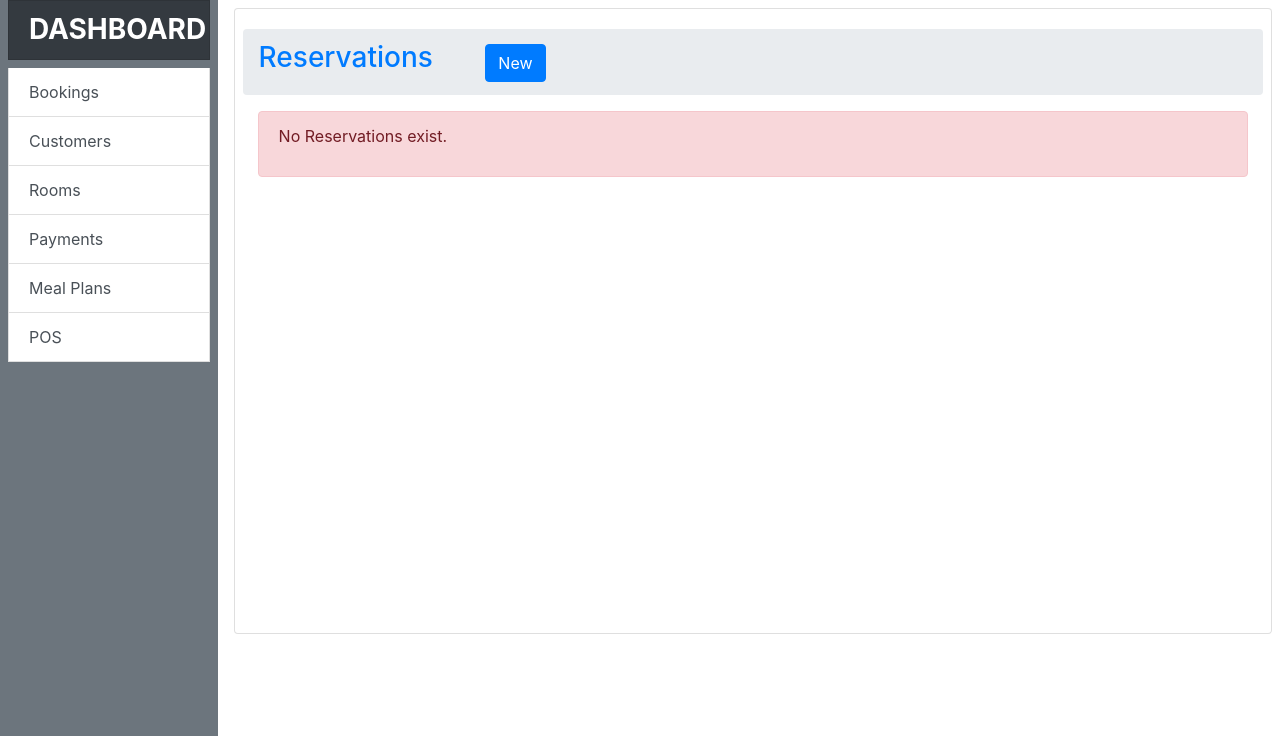
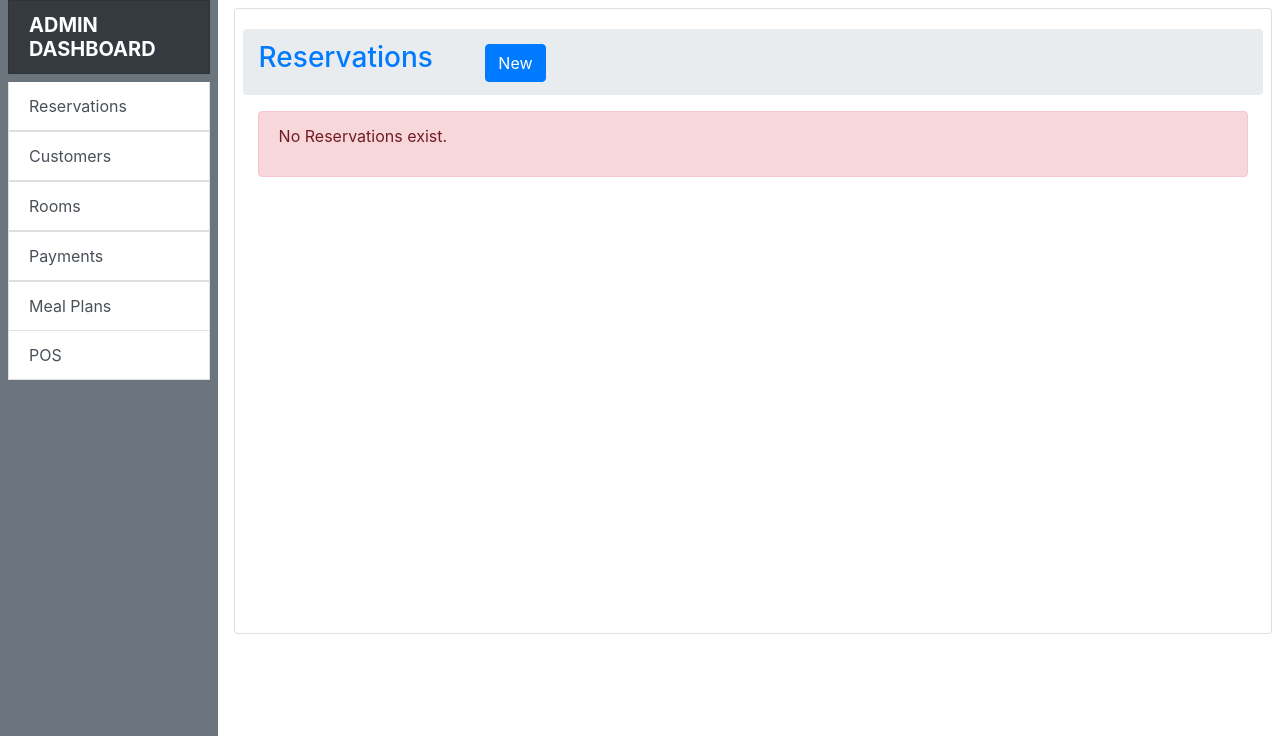
Before and after one commit to kariukirobert/tamaya-hotels, a Django app: page /staffAccount/reservations/ in a window 1280 px wide. Shown: the part 56-800 px from the top of the page. Run offline with Django 3.2, Linux system fonts and the light colour scheme; data that the repository does not hold is empty; some libraries are stand-ins or nearby versions.

Commit message:
Reservation model manager and queryset

```diff
--- a/reservations/models/customer.py
+++ b/reservations/models/customer.py
@@ -10,8 +10,8 @@ class Customer(models.Model):
 	# room = models.OneToOneField('Reservation', null=True, on_delete=models.SET_NULL, related_name='reservations')
 	# room = models.ForeignKey(Room, null=True, on_delete=models.SET_NULL, related_name='customers')
 	# nights = models.PositiveSmallIntegerField(default=1)
-	created_at = models.DateTimeField(auto_now=True)
-	updated_at = models.DateTimeField(auto_now_add=True)
+	created_at = models.DateTimeField(auto_now_add=True)
+	updated_at = models.DateTimeField(auto_now=True)
 	created_by = models.ForeignKey(settings.AUTH_USER_MODEL, on_delete=models.CASCADE, related_name='+')
 	updated_by = models.ForeignKey(settings.AUTH_USER_MODEL, on_delete=models.CASCADE, related_name='+')
 
--- a/reservations/models/reservation.py
+++ b/reservations/models/reservation.py
@@ -3,6 +3,28 @@ from django.db import models
 # from .room import RoomType
 from .room import Room
 from .customer import Customer
+
+
+class ReservationQuerySet(models.QuerySet):
+	def active(self):
+		return self.filter(is_active=True)
+
+
+	def closed(self):
+		return self.filter(is_active=False)
+
+
+class ReservationManager(models.Manager):
+	def get_queryset(self):
+		return ReservationQuerySet(self.model, using=self._db)
+
+
+	def active(self):
+		return self.get_queryset().active()
+
+
+	def closed(self):
+		return self.get_queryset().closed()
 
 
 PAYMENT_CHOICES = (
@@ -20,9 +42,12 @@ class Reservation(models.Model):
 	check_out = models.DateField()
 	is_active = models.BooleanField(default=True)
 	created_by = models.ForeignKey(settings.AUTH_USER_MODEL , null=True, on_delete=models.CASCADE, related_name='reservations')
-	created_at = models.DateTimeField(auto_now=True)
+	created_at = models.DateTimeField(auto_now_add=True)
 	updated_by = models.ForeignKey(settings.AUTH_USER_MODEL , null=True, on_delete=models.CASCADE, related_name='+')
-	updated_at = models.DateTimeField(auto_now_add=True)
+	updated_at = models.DateTimeField(auto_now=True)
+
+
+	objects = ReservationManager()
 
 
 	class Meta:
--- a/reservations/templates/reservation_forms.html
+++ b/reservations/templates/reservation_forms.html
@@ -8,7 +8,7 @@
 		 	<div class="container main-height d-flex align-items-center justify-content-center">
 		 		<div class="card w-75">
 		 			<div class="card-body new-res">
-			 			<h2 class="text-center font-weight-bold font-italic">Create New Reservation</h2>
+			 			<h2 class="text-center font-weight-bold font-italic text-primary">Create New Reservation</h2>
 			 			{# {% include "includes/messages.html" %} #}
 		 				<form method="POST" novalidate>
 		 					{% csrf_token %}
--- a/reservations/templates/reservations.html
+++ b/reservations/templates/reservations.html
@@ -42,15 +42,15 @@
 							{% for reservation in reservations %}
 								<tr>
 									<td scope="row">{{ forloop.counter }}</td>
-									<td>
-										<a href="{% url 'view_room' reservation.room.pk %}"><strong>Room {{ reservation.room.room_number }}</strong></a>
+									<td class="font-italic">
+										<a href="{% url 'view_room' reservation.room.pk %}">Room {{ reservation.room.room_number }}</a>
 									</td>
-									<td class="text-capitalize">
+									<td class="text-capitalize font-italic">
 										<a href="{% url 'view_customer' reservation.customer.pk %}">{{ reservation.customer }}</a>
 									</td>
 									<td>{{ reservation.nights }}</td>
-									<td>{{ reservation.check_in|date:"Y-m-d" }}</td>
-									<td>{{ reservation.check_out|date:"Y-m-d" }}</td>
+									<td class="font-italic">{{ reservation.check_in|date:"Y-m-d" }}</td>
+									<td class="font-italic">{{ reservation.check_out|date:"Y-m-d" }}</td>
 									<td>
 										{% if reservation.is_active %}
 											<span class="bg-success text-white py-1 px-2">Active</span>
@@ -58,9 +58,9 @@
 											<span class="bg-danger text-white py-1 px-2">Closed</span>
 										{% endif %}
 									</td>
-									<td>{{ reservation.room.price }}</td>
-									<td class="text-capitalize">{{ reservation.payment }}</td>
-									<td>{{ reservation.updated_at|date:"Y-m-d H:i" }}</td>
+									<td class="font-italic">{{ reservation.room.price }}</td>
+									<td class="text-capitalize font-italic">{{ reservation.payment }}</td>
+									<td class="font-italic">{{ reservation.updated_at|date:"Y-m-d H:i" }}</td>
 									<td>
 										<a href="{% url 'view_reservation' reservation.pk %}" class="btn btn-info btn-sm">View</a>
 										<a href="{% url 'edit_reservation' reservation.pk %}" class="btn btn-warning btn-sm">Edit</a>
--- a/reservations/urls.py
+++ b/reservations/urls.py
@@ -9,6 +9,8 @@ urlpatterns = [
 
     path('staffAccount/reservations/', views.reservationsList, name='reservations'),
     path('staffAccount/reservations/new/', views.createReservation, name='new_reservation'),
+    path('staffAccount/reservations/active/', views.activeReservation, name='active_reservations'),
+    path('staffAccount/reservations/closed/', views.closedReservation, name='closed_reservations'),
     path('staffAccount/reservations/<int:pk>/', views.viewReservation, name='view_reservation'),
     path('staffAccount/reservations/<int:pk>/edit/', views.editReservation, name='edit_reservation'),
     path('staffAccount/reservations/<int:pk>/delete/', views.deleteReservation, name='delete_reservation'),
--- a/reservations/views/view_reservation.py
+++ b/reservations/views/view_reservation.py
@@ -35,6 +35,15 @@ def reservationsList(request):
 
 	return render(request, 'reservations.html', { 'reservations': obj })
 
+def activeReservation(request):
+	obj = Reservation.objects.select_related('room', 'customer').active()
+	return render(request, 'reservations.html', { 'reservations': obj })
+
+
+def closedReservation(request):
+	obj = Reservation.objects.select_related('room', 'customer').closed()
+	return render(request, 'reservations.html', { 'reservations': obj })
+
 
 @login_required
 def createReservation(request):
@@ -51,6 +60,15 @@ def createReservation(request):
 									updated_by=request.user)
 		obj.code = generateCode()
 		obj.customer = customer
+
+		# nights = form.cleaned_data.get('nights')
+		# print(nights)
+		# validate_nights = form.cleaned_data.get('check_out') - form.cleaned_data.get('check_in')
+		# print(validate_nights)
+
+		# if nights != validate_nights or nights < 1 or nights is None:
+			# return messages.ERROR(request, "Enter correct value for nights!!!!!")
+
 		obj.created_by = request.user
 		obj.updated_by = request.user
 		obj.save()
@@ -88,7 +106,8 @@ def editReservation(request, pk):
 		obj.save()
 
 		room = obj.room
-		room.is_booked=False
+		booking_status = obj.is_active
+		room.is_booked = booking_status
 		room.save()
 
 		form = UpdateReservationForm()
--- a/static/css/reservations.css
+++ b/static/css/reservations.css
@@ -19,16 +19,40 @@
 	height: 92%;
 	position: absolute;
 }
-/* End sidebar styles */
-
 .sidebar a.list-group-item:hover {
 	background: #007bff;
 	color: #fff;
-	border-bottom: 1px solid #fff;
+	/* border-bottom: 1px solid #fff; */
 	font-weight: bold;
 	font-style: italic;
 	padding-left: 2rem;
 }
+.sidebar .list-group-item:last-child, .sidebar .list-group-item:first-child {
+    border-top-right-radius: 0px;
+    border-bottom-left-radius: 0px;
+}
+.sidebar .list-group-item {
+    width: 100%;
+    color: #495057;
+    text-align: inherit;
+    text-decoration: none;
+}
+.sidebar .a-l {
+	border-bottom: 1px solid #fff;
+	color: #fff !important;
+	font-style: italic !important;
+	padding: 0.5rem 1rem;
+	background-color: #343a40 !important;
+}
+.sidebar .a-l:hover {
+	background: #007bff !important;
+	/* color: white; */
+	text-decoration: none;
+}
+.sidebar .a-l:last-child {
+	border-bottom: 0px;
+}
+/* End sidebar styles */
 
 /* main styles */
 .main {
--- a/templates/includes/sidebar.html
+++ b/templates/includes/sidebar.html
@@ -1,11 +1,41 @@
 <div class="sidebar bg-secondary position-fixed">
-	<div class="list-group ml-2 mr-2">
-		<li class="list-group-item bg-dark text-white mb-2 rounded-0"><h3 class="font-weight-bold text-uppercase py-0 mb-0">Dashboard</h3></li>
-		<a class="list-group-item list-group-item-action" href="{% url 'reservations' %}">Bookings</a>
-		<a class="list-group-item list-group-item-action" href='{% url "customers" %}'>Customers</a>
-		<a class="list-group-item list-group-item-action" href='{% url "rooms" %}'>Rooms</a>
-		<a class="list-group-item list-group-item-action" href='{% url "payments" %}'>Payments</a>
-		<a class="list-group-item list-group-item-action" href="#list-settings">Meal Plans</a>
-		<a class="list-group-item list-group-item-action rounded-0" href="#list-settings">POS</a>
+	<div class="list-group mx-2">
+		<li class="list-group-item bg-dark text-white mb-2 rounded-0"><h5 class="font-weight-bold text-uppercase py-0 mb-0">Admin Dashboard</h5></li>
+		<a class="list-group-item" data-toggle="collapse" href="#bookings" role="button" aria-expanded="false" aria-controls="bookings">
+		    Reservations
+		</a>
+		<div class="collapse pl-3" id="bookings">
+			<a class="list-group-item a-l" href="{% url 'reservations' %}">All Bookings</a>
+			<a class="list-group-item a-l" href="{% url 'active_reservations' %}">Active Bookings</a>
+			<a class="list-group-item a-l" href="{% url 'closed_reservations' %}">Closed Bookings</a>
+		</div>
+		<a class="list-group-item" data-toggle="collapse" href="#customers" role="button" aria-expanded="false" aria-controls="customers">
+		    Customers
+		</a>
+		<div class="collapse pl-3" id="customers">
+			<a class="list-group-item a-l" href="{% url 'customers' %}">All Customers</a>
+			<a class="list-group-item a-l" href="{% url 'customers' %}">Active</a>
+			<a class="list-group-item a-l" href="{% url 'customers' %}">Closed</a>
+		</div>
+		<a class="list-group-item" data-toggle="collapse" href="#rooms" role="button" aria-expanded="false" aria-controls="rooms">
+		    Rooms
+		</a>
+		<div class="collapse pl-3" id="rooms">
+			<a class="list-group-item a-l" href="{% url 'rooms' %}">All Rooms</a>
+			<a class="list-group-item a-l" href="{% url 'rooms' %}">Active</a>
+			<a class="list-group-item a-l" href="{% url 'rooms' %}">Not Active</a>
+			<a class="list-group-item a-l" href="{% url 'rooms' %}">Has Damages</a>
+		</div>
+		<a class="list-group-item" data-toggle="collapse" href="#payments" role="button" aria-expanded="false" aria-controls="payments">
+		    Payments
+		</a>
+		<div class="collapse pl-3" id="payments">
+			<a class="list-group-item a-l" href="{% url 'payments' %}">All Payments</a>
+			<a class="list-group-item a-l" href="{% url 'payments' %}">Cash</a>
+			<a class="list-group-item a-l" href="{% url 'payments' %}">Card</a>
+			<a class="list-group-item a-l" href="{% url 'payments' %}">M-pesa</a>
+		</div>
+		<a class="list-group-item" href="#list-settings">Meal Plans</a>
+		<a class="list-group-item rounded-0" href="#list-settings">POS</a>
 	</div>
 </div>
```
Also changed, not shown: reservations/forms.py (+30 -1 lines), reservations/migrations/0002_auto_20200604_1121.py (added).
